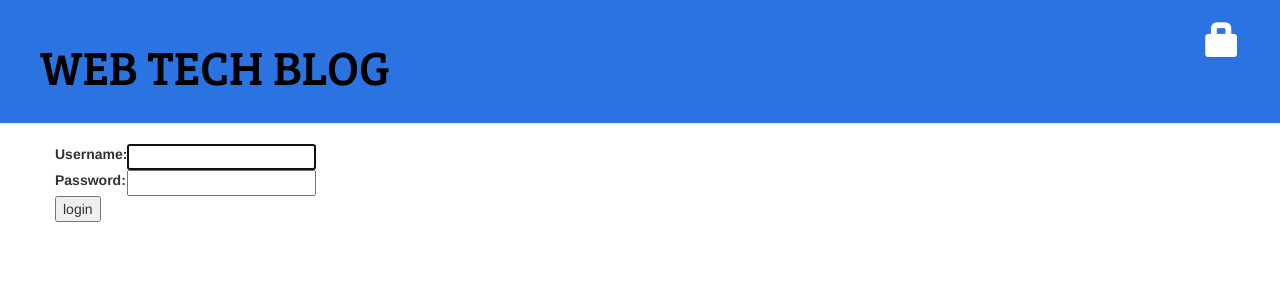
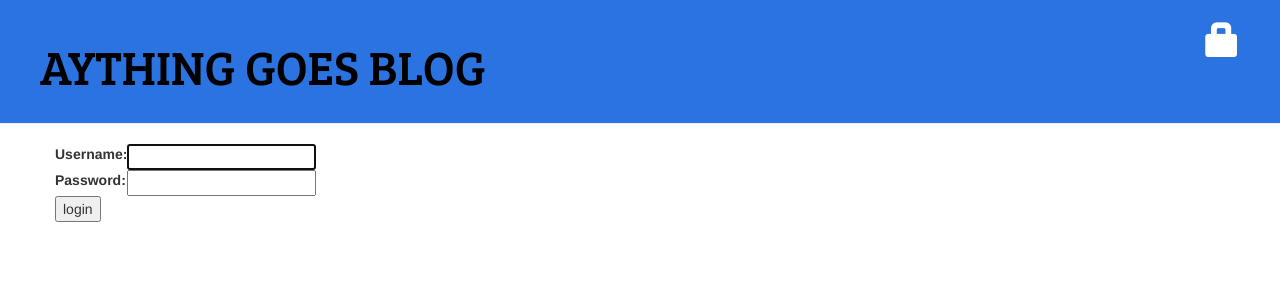
Before and after one commit to bmwsedee/WTclone, a Django app: page /accounts/login/ in a window 1280 px wide. Shown: the top 300 px of the page. Run offline with Django 3.2, Linux system fonts and the light colour scheme; some libraries are stand-ins or nearby versions.

Commit message:
final commit

```diff
--- a/rtblog/templates/rtblog/base.html
+++ b/rtblog/templates/rtblog/base.html
@@ -23,7 +23,7 @@
           <a href="{% url 'login' %}" class="top-menu"><span class="glyphicon glyphicon-lock"></span></a>
         {% endif %}
 
-          <h1><a href="/">WEB TECH BLOG</a></h1>
+          <h1><a href="/">AYTHING GOES BLOG</a></h1>
       </div>
 
       <div class="content container">
```
